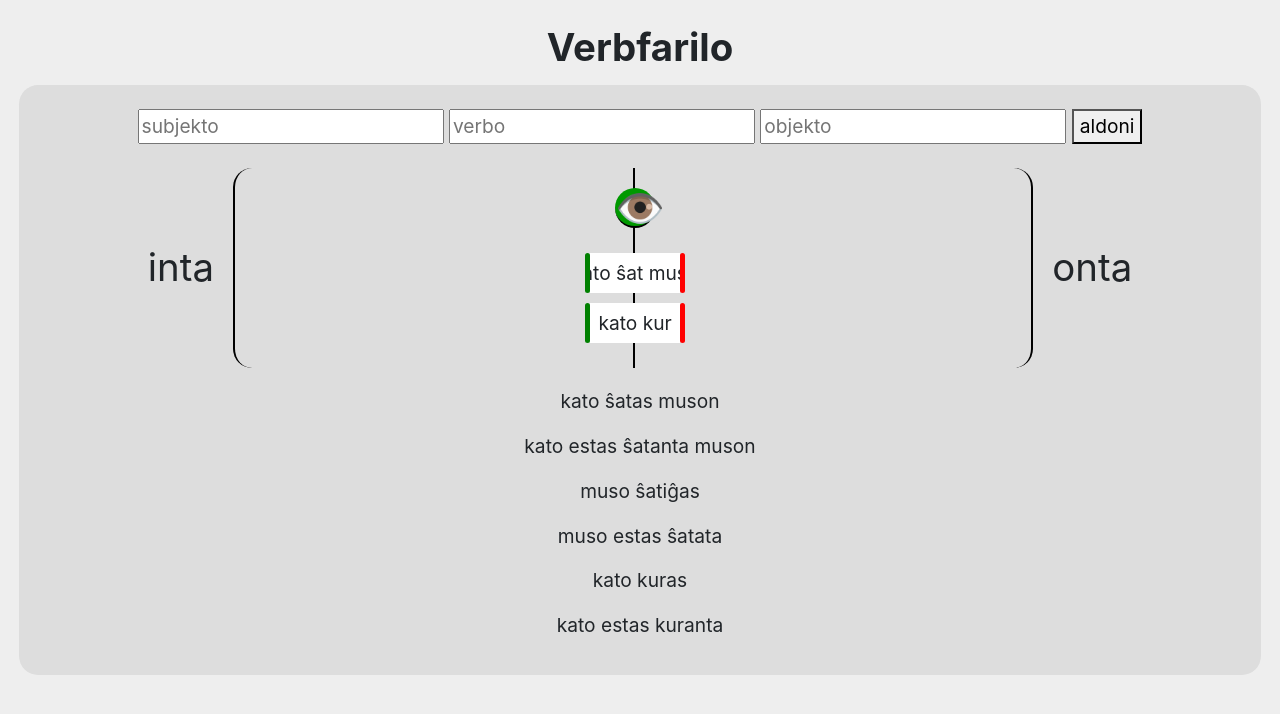
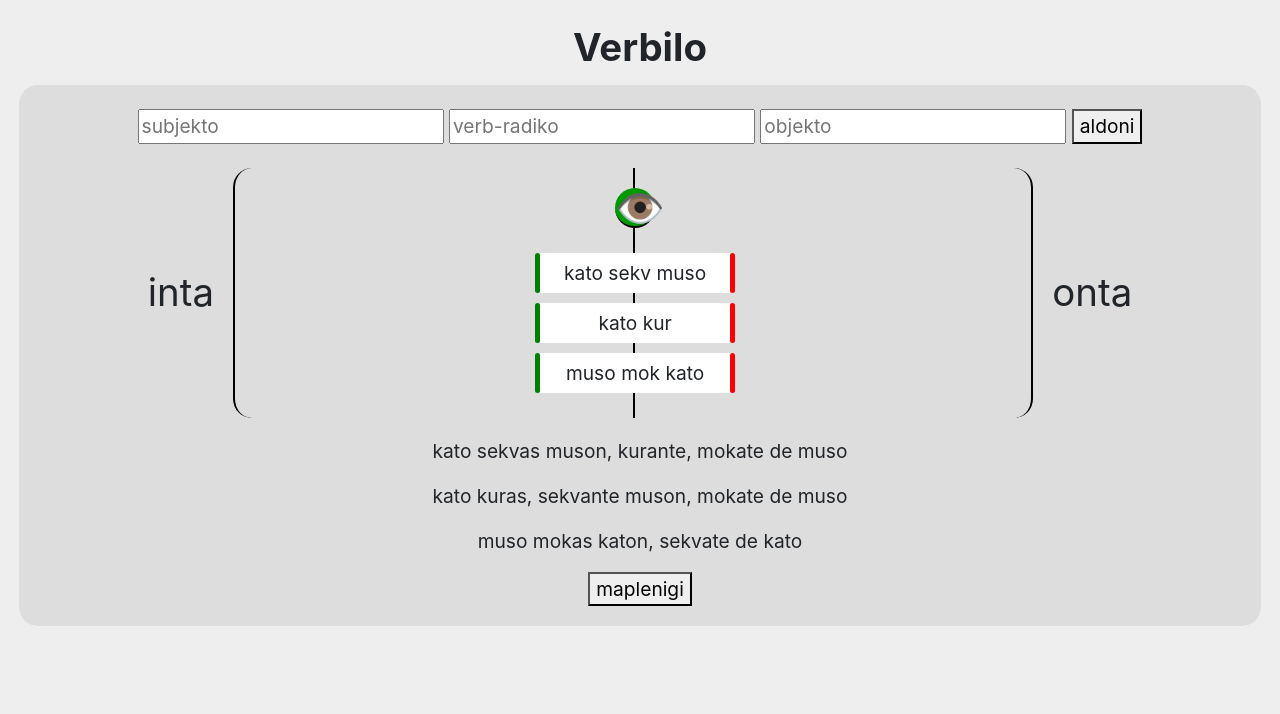
Before and after one commit to undeconstructed/verbilo, a plain HTML site: page index.html in a window 1280 px wide. Drawn offline with Linux system fonts and the light colour scheme.

Commit message:
That'll do

```diff
--- a/index.html
+++ b/index.html
@@ -3,7 +3,7 @@
 
 <head>
   <meta charset="utf-8">
-  <title>Verbfarilo</title>
+  <title>Verbilo</title>
 
   <link rel="stylesheet" href="css/bootstrap-reboot.css">
   <link rel="stylesheet" href="css/custom.css">
@@ -13,15 +13,15 @@
 
 <body>
 
-  <h1>Verbfarilo</h1>
+  <h1>Verbilo</h1>
 
   <div class="verbtool">
-    <div class="words">
+    <div class="words"><form>
       <input type="text" name="subject" placeholder="subjekto">
-      <input type="text" name="verb" placeholder="verbo">
+      <input type="text" name="verb" placeholder="verb-radiko" required="true">
       <input type="text" name="object" placeholder="objekto">
-      <button type="button" name="button">aldoni</button>
-    </div>
+      <button type="submit" name="button">aldoni</button>
+    </form></div>
     <div class="times">
       <div class="past side">inta</div>
       <div class="events">
@@ -34,6 +34,7 @@
     </div>
     <div class="sentences">
     </div>
+    <button type="button" name="clear">maplenigi</button>
   </div>
 
   <template id="eventlinetemplate">
--- a/js/main.js
+++ b/js/main.js
@@ -21,8 +21,8 @@ function newTimebox(s, v, o) {
   let boxWidth = 800
   let zeroTime = boxWidth/2
 
-  self.start = zeroTime-50
-  self.end = zeroTime+50
+  self.start = zeroTime-100
+  self.end = zeroTime+100
 
   let left = self.start
   let width = self.end - self.start
@@ -110,28 +110,9 @@ function newTimebox(s, v, o) {
   return self
 }
 
-function setupVerbtool(eContainer) {
-  // top level elements
+function makeSomeSimpleSentences(events, nowAt, zeroTime) {
+  let sentences = []
 
-  let eWords = eContainer.querySelector('.words')
-  let eEvents = eContainer.querySelector('.events')
-  let eEventLines = eEvents.querySelector('.lines')
-  let eSentences = eContainer.querySelector('.sentences')
-
-  // state of things
-
-  let events = []
-
-  let addEvent = (s, v, o) => {
-    let newBox = newTimebox(s, v, o)
-    newBox.onChange = calculate
-    events.push(newBox)
-    eEventLines.append(newBox.element)
-    calculate()
-  }
-
-  let calculate = () => {
-    let sentences = []
   for (let e of events) {
     let started = e.start <= nowAt
     let finished = e.end < nowAt
@@ -140,7 +121,7 @@ function setupVerbtool(eContainer) {
     let v = e.v
     let o = e.o
 
-      if (nowAt == (boxWidth/2)) {
+    if (nowAt == zeroTime) {
       // current time
       if (!started) {
         if (o) {
@@ -173,7 +154,7 @@ function setupVerbtool(eContainer) {
           sentences.push(`${s} estas ${v}inta`)
         }
       }
-      } else if (nowAt < (boxWidth/2)) {
+    } else if (nowAt < zeroTime) {
       // past
       if (!started) {
         if (o) {
@@ -197,7 +178,7 @@ function setupVerbtool(eContainer) {
           sentences.push(`${s} estis ${v}inta`)
         }
       }
-      } else if (nowAt > (boxWidth/2)) {
+    } else if (nowAt > zeroTime) {
       // future
       if (!started) {
         if (o) {
@@ -224,6 +205,136 @@ function setupVerbtool(eContainer) {
     }
   }
 
+  return sentences
+}
+
+function mainClause(e, nowAt, zeroTime, simple) {
+  let started = e.start <= nowAt
+  let finished = e.end < nowAt
+
+  let l = ''
+  if (!started) {
+    l = 'o'
+  } else if (!finished) {
+    l = 'a'
+  } else {
+    l = 'i'
+  }
+
+  if (simple && nowAt == zeroTime) {
+    if (e.o) {
+      return `${e.s} ${e.v}${l}s ${e.o}n`
+    } else {
+      return `${e.s} ${e.v}${l}s`
+    }
+  } else {
+    let rl = ''
+    if (nowAt == zeroTime) {
+      rl = 'a'
+    } else if (nowAt < zeroTime) {
+      rl = 'i'
+    } else {
+      rl = 'o'
+    }
+    if (e.o) {
+      return `${e.s} est${rl}s ${e.v}${l}nta ${e.o}n`
+    } else {
+      return `${e.s} est${rl}s ${e.v}${l}nta`
+    }
+  }
+}
+
+function participle(mainEvent, sideEvent, active, time) {
+  let started = false
+  let finished = false
+  if (time !== undefined) {
+    started = sideEvent.start <= time
+    finished = sideEvent.end < time
+  } else {
+    // any overlap is considered active
+    started = sideEvent.start <= mainEvent.end
+    finished = sideEvent.end < mainEvent.start
+  }
+
+  let l = ''
+
+  if (!started) {
+    l = 'o'
+  } else if (!finished) {
+    l = 'a'
+  } else {
+    l = 'i'
+  }
+
+  if (active) {
+    if (sideEvent.o) {
+      return `${sideEvent.v}${l}nte ${sideEvent.o}n`
+    } else {
+      return `${sideEvent.v}${l}nte`
+    }
+  } else {
+    if (sideEvent.s) {
+      return `${sideEvent.v}${l}te de ${sideEvent.s}`
+    } else {
+      return `${sideEvent.v}${l}te`
+    }
+  }
+}
+
+function trySomeMoreComplicatedSentences(events, nowAt, zeroTime) {
+  let sentences = []
+
+  for (let mainEvent of events) {
+    let text = mainClause(mainEvent, nowAt, zeroTime, true)
+    let time = undefined
+    // XXX - this is reculation from mainClause
+    if (nowAt >= mainEvent.start && nowAt <= mainEvent.end) {
+      time = nowAt
+    }
+    for (let sideEvent of events) {
+      if (sideEvent === mainEvent) {
+        continue
+      }
+      if (sideEvent.s === mainEvent.s) {
+        // main subject is side subject
+        text += ', ' + participle(mainEvent, sideEvent, true, time)
+      }
+      if (sideEvent.o === mainEvent.s) {
+        // main subject is side object
+        text += ', ' + participle(mainEvent, sideEvent, false, time)
+      }
+    }
+    sentences.push(text)
+  }
+
+  return sentences
+}
+
+function setupVerbtool(eContainer) {
+  // top level elements
+
+  let eWords = eContainer.querySelector('.words form')
+  let eEvents = eContainer.querySelector('.events')
+  let eEventLines = eEvents.querySelector('.lines')
+  let eSentences = eContainer.querySelector('.sentences')
+  let eClear = eContainer.querySelector('button[name=clear]')
+
+  // state of things
+
+  let events = []
+
+  let addEvent = (s, v, o) => {
+    let newBox = newTimebox(s, v, o)
+    newBox.onChange = calculate
+    events.push(newBox)
+    eEventLines.append(newBox.element)
+    calculate()
+  }
+
+  let calculate = () => {
+    // let sentences = makeSomeSimpleSentences(events, nowAt, zeroTime)
+    let sentences = trySomeMoreComplicatedSentences(events, nowAt, zeroTime)
+
     let list = document.createElement('div')
     for (let s of sentences) {
       let li = document.createElement('p')
@@ -238,7 +349,8 @@ function setupVerbtool(eContainer) {
   let eEye = eEvents.querySelector('.eye')
 
   let boxWidth = 800
-  let nowAt = boxWidth / 2
+  let zeroTime = boxWidth/2
+  let nowAt = zeroTime
 
   let eyeWidth = 40
   let eyeLeft = (boxWidth - eyeWidth) / 2
@@ -275,9 +387,8 @@ function setupVerbtool(eContainer) {
   let eSubject = eWords.querySelector('[name=subject]')
   let eVerb = eWords.querySelector('[name=verb]')
   let eObject = eWords.querySelector('[name=object]')
-  let eAddButton = eWords.querySelector('[name=button]')
 
-  eAddButton.addEventListener('click', e => {
+  eWords.addEventListener('submit', e => {
     e.preventDefault()
     let s = eSubject.value
     let v = eVerb.value
@@ -287,8 +398,20 @@ function setupVerbtool(eContainer) {
     calculate()
   })
 
-  addEvent('kato', 'ŝat', 'muso')
+  eClear.addEventListener('click', e => {
+    e.preventDefault()
+    for (let e of events) {
+      eEventLines.removeChild(e.element)
+    }
+    events = []
+    calculate()
+  })
+
+  // samples
+
+  addEvent('kato', 'sekv', 'muso')
   addEvent('kato', 'kur')
+  addEvent('muso', 'mok', 'kato')
 }
 
 function main() {
```
Lines whose indentation alone changed are shown as unchanged.
